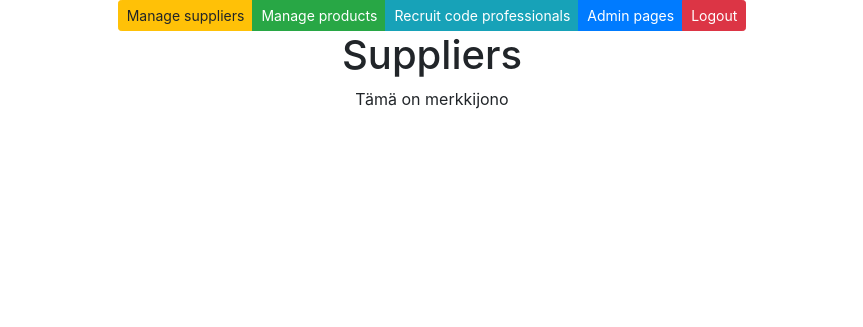
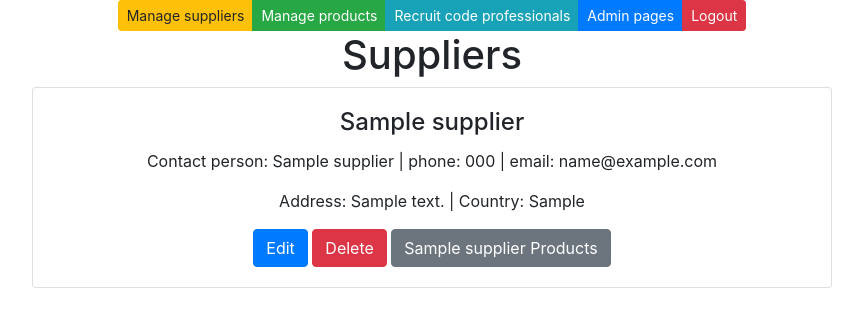
Before and after one commit to AndreyGOIT/careeria-django, a Django app: page /suppliers/ in a window 1280 px wide. Shown: the top 327 px of the page, without its empty margins (208-1071 px from the left). Run offline with Django 5.2, Linux system fonts and the light colour scheme; tables that the repository leaves empty hold one stand-in row (values such as "Sample post"); some libraries are stand-ins or nearby versions.

Commit message:
add Toimittajien listaaminen html sivulla

```diff
--- a/app/templates/supplierlist.html
+++ b/app/templates/supplierlist.html
@@ -2,6 +2,23 @@
 
 <h1>Suppliers</h1>
 
-<p>{{ x }}</p>
+{% for s in suppliers %}
+<div class="card" style="width: 50rem">
+  <div class="card-body">
+    <h4 class="card-title">{{s.companyname}}</h4>
+    <p class="card-text">
+      Contact person: {{s.contactname}} | phone: {{s.phone}} | email:
+      {{s.email}}
+    </p>
+    <p class="card-text">Address: {{s.address}} | Country: {{s.country}}</p>
 
-{% endblock %}
+    <a href="/edit-supplier-get/{{s.id}}/" class="btn btn-primary">Edit</a>
+    <a href="/confirm-delete-supplier/{{s.id}}/" class="btn btn-danger"
+      >Delete</a
+    >
+    <a href="/products-by-supplier/{{s.id}}/" class="btn btn-secondary"
+      >{{s.companyname}} Products</a
+    >
+  </div>
+</div>
+{% endfor %} {% endblock %}
--- a/app/urls.py
+++ b/app/urls.py
@@ -17,13 +17,14 @@ Including another URLconf
 from django.contrib import admin
 from django.urls import path
 
-from app.views import landing_view, supplier_list_view, product_list_view
+from app.views import landing_view, supplierlistview, productlistview
 
 urlpatterns = [
     path('', landing_view),
-    # Suppliers and Products views
-    path('suppliers/', supplier_list_view),
-    path('products/', product_list_view),
+    # Product urls
+    path('products/', productlistview),
+    # Supplier urls
+    path('suppliers/', supplierlistview),
 
     path('admin/', admin.site.urls),
 ]
--- a/app/views.py
+++ b/app/views.py
@@ -1,13 +1,19 @@
 from django.shortcuts import render
+from .models import Supplier, Product
 
 # Create your views here.
 def landing_view(request):
     return render(request, 'landingpage.html')
 
-def product_list_view(request):
-    return render(request, 'productlist.html')
+# Product view´s
+def productlistview(request):
+    productlist = Product.objects.all()
+    supplierlist = Supplier.objects.all()
+    context = {'products': productlist, 'suppliers': supplierlist}
+    return render (request,"productlist.html",context)
 
-def supplier_list_view(request):
-    muutuja = "Tämä on merkkijono"
-    context = {'x': muutuja}
-    return render(request, 'supplierlist.html', context)
+# Supplier view´s
+def supplierlistview(request):
+    supplierlist = Supplier.objects.all()
+    context = {'suppliers': supplierlist}
+    return render (request,"supplierlist.html",context)
```
